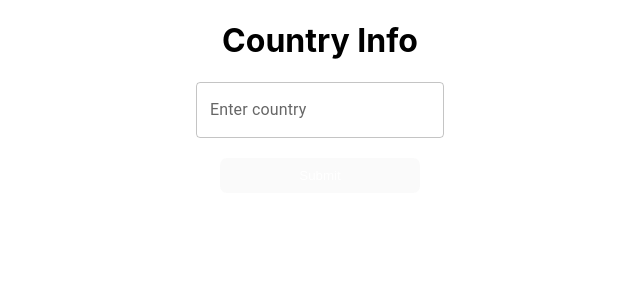
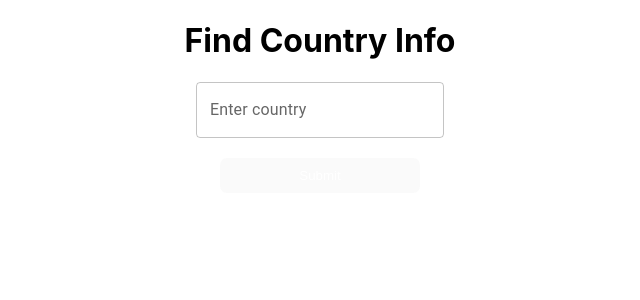
Before and after one commit to MdZakirHossainBhuiyan/weather-test-jest, a React (Create React App) app: page / in a window 1280 px wide. Shown: the top 300 px of the page, without its empty margins (320-960 px from the left). Built offline with nearby package versions, Linux system fonts and the light colour scheme.

Commit message:
last commit

```diff
--- a/src/Components/Home/Home.tsx
+++ b/src/Components/Home/Home.tsx
@@ -17,7 +17,7 @@ const Home = () => {
 
     return (
         <Container style={{textAlign: "center", display: "flex", flexDirection: "column", alignItems: "center", justifyContent: "center"}}>
-            <h1 data-testid="homePageTitle">Country Info</h1>
+            <h1 data-testid="homePageTitle">Find Country Info</h1>
             <TextField value={searchValue} data-testid="homePageInput" onChange={handleInputChange} id="outlined-basic" label="Enter country" variant="outlined" />
             <button disabled={!searchValue} onClick={handleSubmit} className={searchValue ? 'submitButtonActive' : 'submitButtonDisable'}>Submit</button>
         </Container>
```
